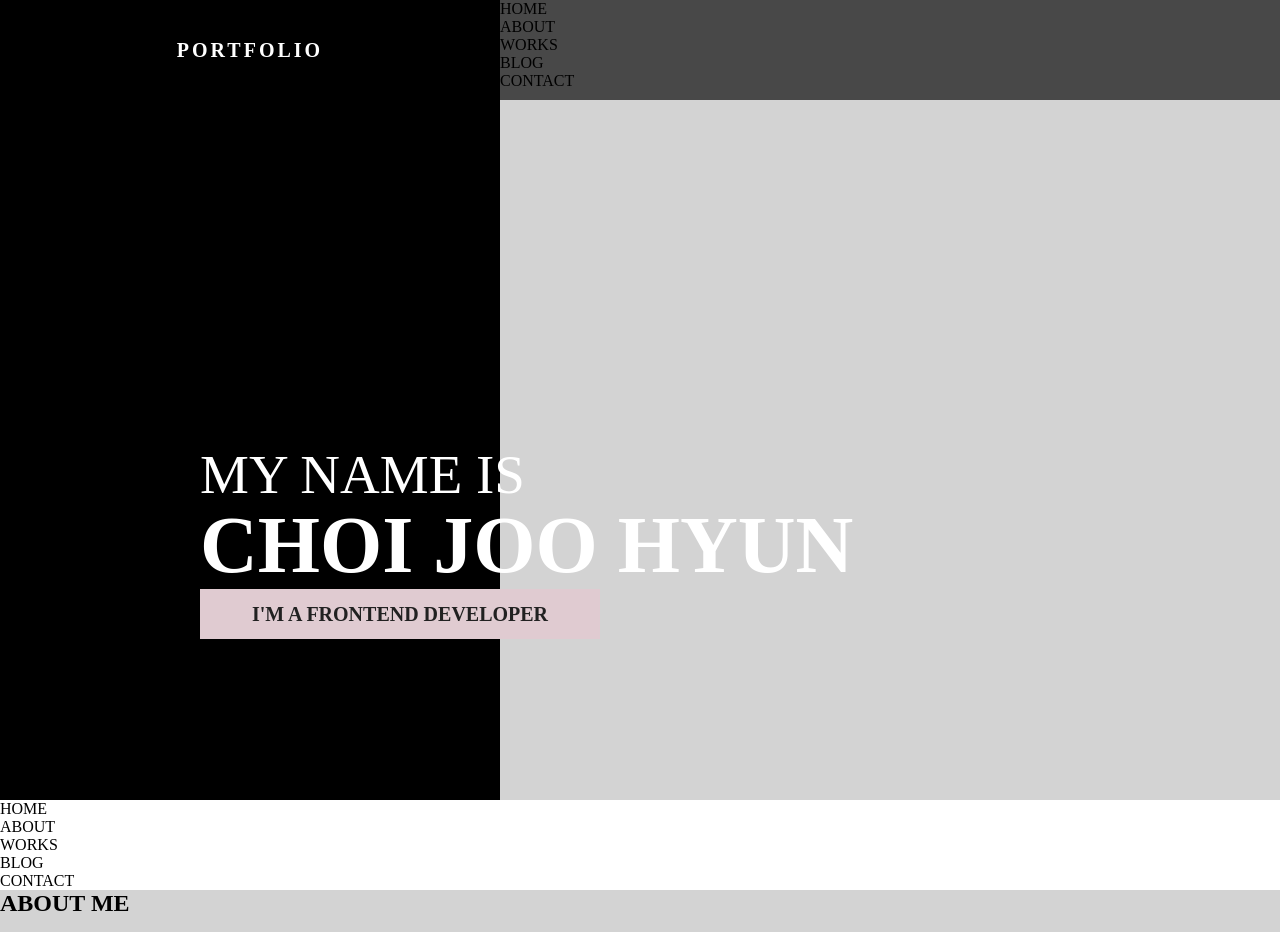
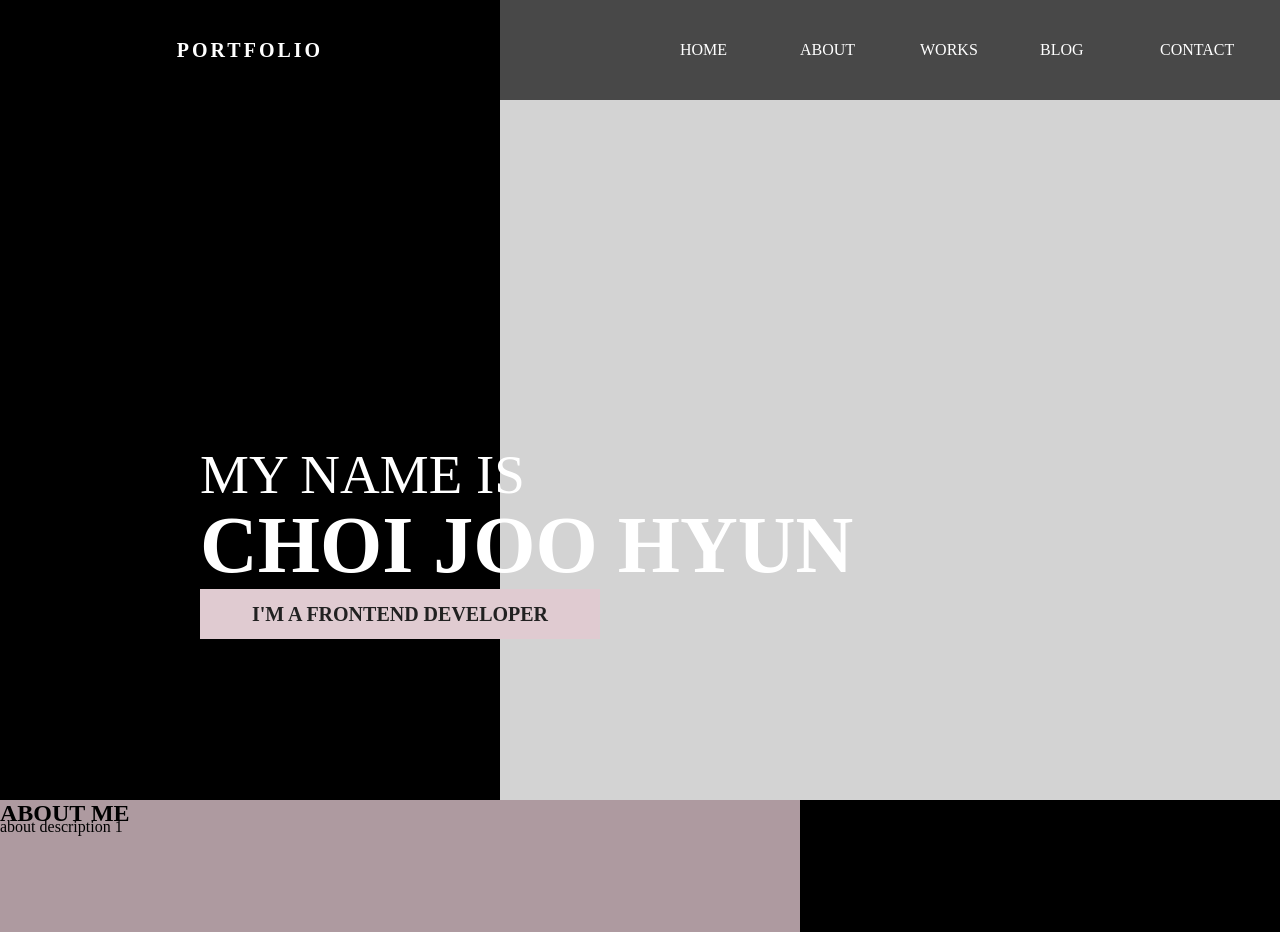
Before and after one commit to reinexxism/Personal-Project---My-website, a plain HTML site: page index.html in a window 1280 px wide. Shown: the top 932 px of the page. Drawn offline with Linux system fonts and the light colour scheme.

Commit message:
final home css and add about css

```diff
--- a/index.html
+++ b/index.html
@@ -23,11 +23,11 @@
             <div class="home-right">
               <nav id="home_nav">
                 <ul class="home_nav_ul">
-                  <li class="home_nav_ul_li">HOME</li>
-                  <li class="home_nav_ul_li">ABOUT</li>
-                  <li class="home_nav_ul_li">WORKS</li>
-                  <li class="home_nav_ul_li">BLOG</li>
-                  <li class="home_nav_ul_li">CONTACT</li>
+                  <li class="home_nav_ul_li"><a href="#">HOME</a></li>
+                  <li class="home_nav_ul_li"><a href="#">ABOUT</a></li>
+                  <li class="home_nav_ul_li"><a href="#">WORKS</a></li>
+                  <li class="home_nav_ul_li"><a href="#">BLOG</a></li>
+                  <li class="home_nav_ul_li"><a href="#">CONTACT</a></li>
                 </ul>
               </nav>
               <div class="home-right_img">
@@ -45,7 +45,7 @@
       </section>
 
       <!-- New nav 부분-->
-      <nav id="new_nav">
+      <!-- <nav id="new_nav">
         <ul class="new_nav_ul">
           <li class="new_nav_ul_li">HOME</li>
           <li class="new_nav_ul_li">ABOUT</li>
@@ -53,12 +53,12 @@
           <li class="new_nav_ul_li">BLOG</li>
           <li class="new_nav_ul_li">CONTACT</li>
         </ul>
-      </nav>
+      </nav> -->
 
       <!-- ABOUT 부분 -->
       <section id="about">
         <div class="container">
-          <h2 class="section_title">ABOUT ME</h2>
+          <h2 class="section_title">ABOUT <span>ME</span></h2>
           <div class="about-left">
             <div class="about-left_img">
               <img src="" alt="" />
--- a/style.css
+++ b/style.css
@@ -43,6 +43,8 @@ section {
   background-color: lightgrey;
   height: 100vh; /* vh = viewport height */
 }
+
+/* HOME part CSS */
 
 #home .home_flexbox {
   display: flex;
@@ -111,3 +113,54 @@ section {
   font-weight: var(--weight-semi-bold);
   line-height: 50px;
 }
+
+#home .home_nav_ul {
+  height: 100px;
+  line-height: 100px;
+  position: absolute;
+  top: 0;
+  bottom: 0;
+  right: 0;
+  margin: 0 auto;
+  list-style: none;
+}
+
+#home .home_nav_ul_li:hover {
+  list-style: disc;
+}
+
+#home .home_nav_ul_li {
+  width: 100px;
+  height: 100px;
+  float: left;
+  margin-right: 20px;
+  font-size: var(--font-small);
+}
+
+#home .home_nav_ul_li a {
+  text-decoration: none;
+  color: #fff;
+}
+
+#home .home_nav_ul_li a:hover {
+  color: var(--secondary);
+}
+
+/* ABOUT part CSS */
+
+#about .section_title {
+  position: absolute;
+}
+#about .about-left {
+  height: 100%;
+  width: 50%;
+  background-color: var(--secondary-dark);
+  float: left;
+}
+
+#about .about-right {
+  height: 100%;
+  width: 50%;
+  float: left;
+  background-color: var(--primary-dark);
+}
```
